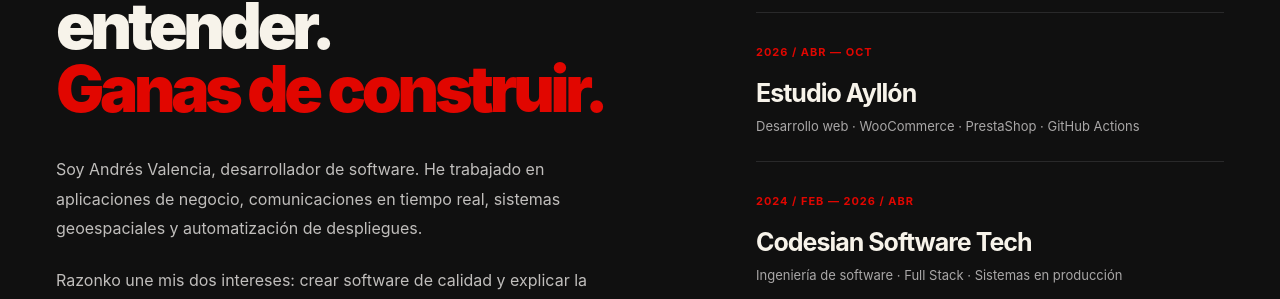
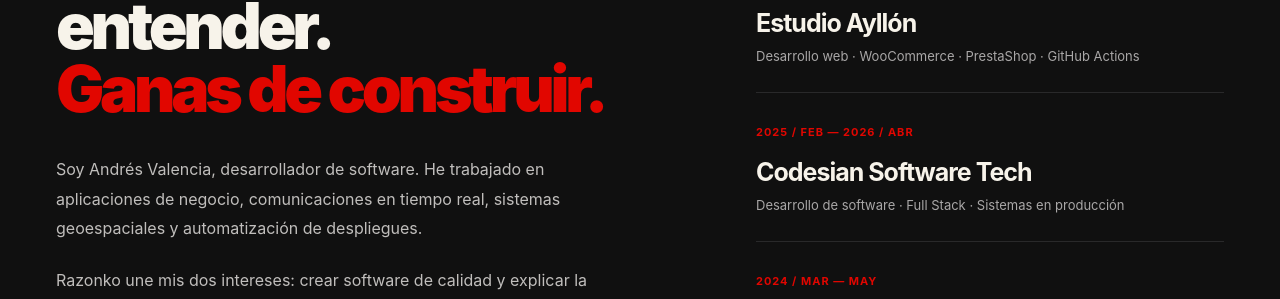
Before and after one commit to andresvalencia72/portfolio, a plain HTML site: page index.html in a window 1280 px wide. Shown: the part 4988-5287 px from the top of the page. Drawn offline with Linux system fonts and the light colour scheme.

Commit message:
fix(portfolio): distinguish Codesian employment from 2024 internship

```diff
--- a/index.html
+++ b/index.html
@@ -217,7 +217,8 @@
           <div class="experience-panel">
             <div class="experience-heading"><span>TRAYECTORIA</span><span>2024 — 2026</span></div>
             <div class="experience-item"><span class="experience-date">2026 / ABR — OCT</span><h3>Estudio Ayllón</h3><p>Desarrollo web · WooCommerce · PrestaShop · GitHub Actions</p></div>
-            <div class="experience-item"><span class="experience-date">2024 / FEB — 2026 / ABR</span><h3>Codesian Software Tech</h3><p>Ingeniería de software · Full Stack · Sistemas en producción</p></div>
+            <div class="experience-item"><span class="experience-date">2025 / FEB — 2026 / ABR</span><h3>Codesian Software Tech</h3><p>Desarrollo de software · Full Stack · Sistemas en producción</p></div>
+            <div class="experience-item"><span class="experience-date">2024 / MAR — MAY</span><h3>Codesian Software Tech</h3><p>Prácticas curriculares · CFGS Desarrollo de Aplicaciones Web</p></div>
             <a class="experience-link" href="https://www.linkedin.com/in/andres-felipe-valencia-ariza/" target="_blank" rel="noopener noreferrer">Ver perfil profesional <span aria-hidden="true"><svg class="icon" aria-hidden="true" focusable="false"><use href="assets/lucide-sprite.svg#arrow-up-right"></use></svg></span></a>
           </div>
         </div>
```
